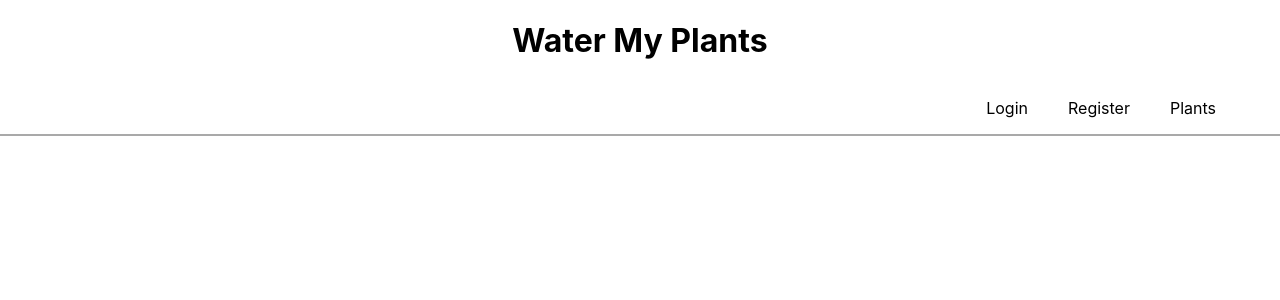
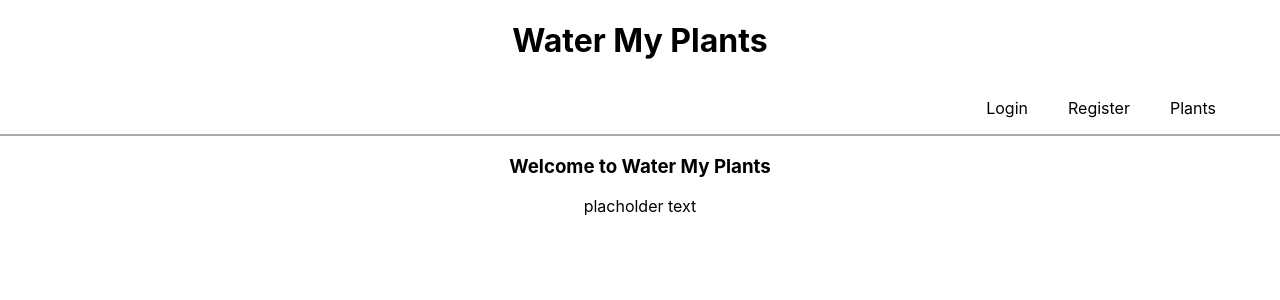
Before and after one commit to water-our-plants/build-water-plants-FE, a React (Create React App) app in the folder water-plants/: page / in a window 1280 px wide. Shown: the top 300 px of the page. Built offline with nearby package versions, Linux system fonts and the light colour scheme.

Commit message:
Private Route functional

```diff
--- a/water-plants/src/components/App.js
+++ b/water-plants/src/components/App.js
@@ -1,9 +1,11 @@
 import React, { Component } from 'react';
 import './App.css';
 import { connect } from 'react-redux';
+import { Route, NavLink } from 'react-router-dom';
 import Login from './Login';
 import plantsPlaceholder from './plantsPlaceholder';
-import { Route, NavLink } from 'react-router-dom';
+import PrivateRoute from './PrivateRoute';
+import Welcome from './Welcome';
 
 class App extends Component {
   render() {
@@ -22,8 +24,9 @@ class App extends Component {
           </ul>
         </div>
         <div clasName='body' />
+        <Route exact path='/' component={Welcome} />
         <Route path='/login' component={Login} />
-        <Route path='/plants' component={plantsPlaceholder} />
+        <PrivateRoute path='/plants' component={plantsPlaceholder} />
       </div>
     );
   }
--- /dev/null
+++ b/water-plants/src/components/Welcome.js
@@ -0,0 +1,12 @@
+import React from 'react';
+
+const Welcome = props => {
+  return (
+    <div>
+      <h3>Welcome to Water My Plants</h3>
+      <p>placholder text</p>
+    </div>
+  );
+};
+
+export default Welcome;
--- a/water-plants/src/components/plantsPlaceholder.js
+++ b/water-plants/src/components/plantsPlaceholder.js
@@ -1,7 +1,7 @@
 import React from 'react';
 
 const plantsPlaceholder = props => {
-  return <div>logged in</div>;
+  return <div>PLANTS PLACEHOLDER</div>;
 };
 
 export default plantsPlaceholder;
```
